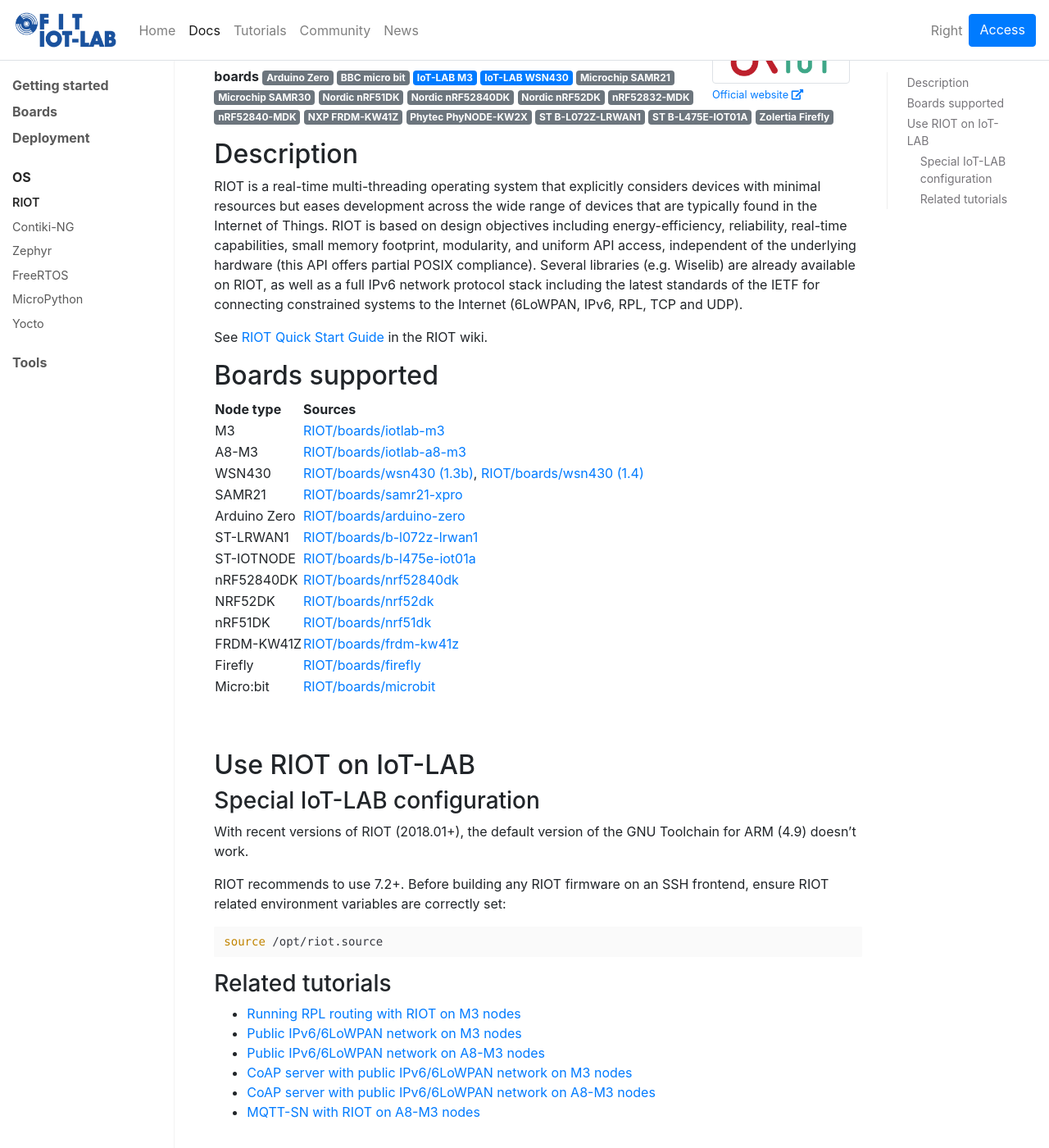
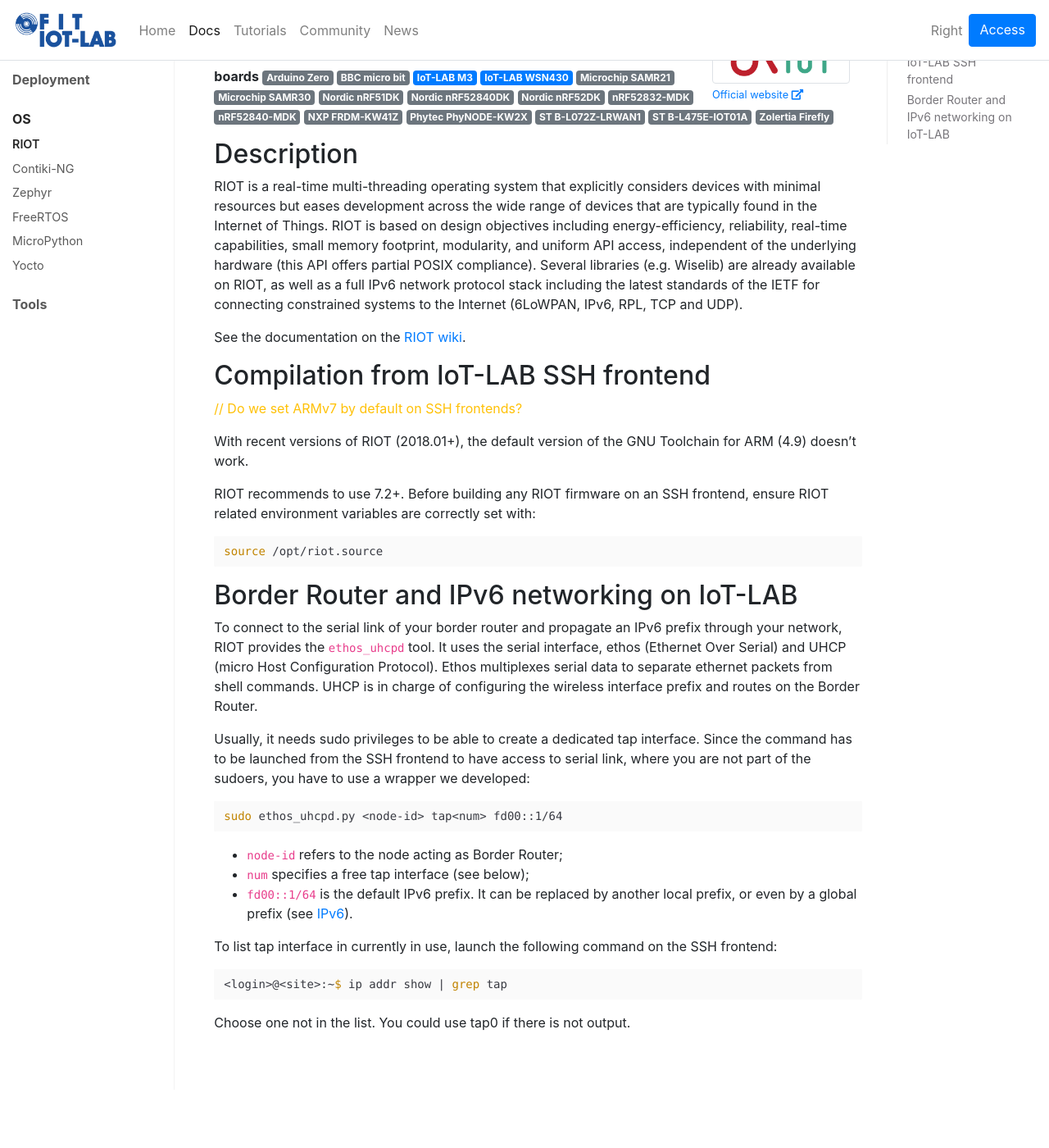
Before and after one commit to iot-lab/iot-lab.github.io, a Jekyll site: the page built from docs/os/riot.md, in a window 1280 px wide and 1400 px high, scrolled down 71 px. Shown: the whole window at 82% size. Built offline with Jekyll 4.4.1, drawn with Linux system fonts in a browser that asks for light colours; after the commit the page ends 1362 px from its top, so only the background shows below that.

Commit message:
docs/riot: increment

````diff
--- a/docs/os/riot.md
+++ b/docs/os/riot.md
@@ -16,47 +16,39 @@
 IETF for connecting constrained systems to the Internet (6LoWPAN, IPv6, RPL, TCP
 and UDP).
 
-See [RIOT Quick Start Guide](https://github.com/RIOT-OS/RIOT/wiki/Quick-Start-Guide) in the RIOT wiki.
+See the documentation on the [RIOT wiki](https://github.com/RIOT-OS/RIOT/wiki).
 
-## Boards supported
+## Compilation from IoT-LAB SSH frontend
 
-Node type    |  Sources
------------     |  ----------
- M3             |  [RIOT/boards/iotlab-m3](https://github.com/RIOT-OS/RIOT/tree/master/boards/iotlab-m3)
- A8-M3          |  [RIOT/boards/iotlab-a8-m3](https://github.com/RIOT-OS/RIOT/tree/master/boards/iotlab-a8-m3)
- WSN430         |  [RIOT/boards/wsn430 (1.3b)](https://github.com/RIOT-OS/RIOT/tree/master/boards/wsn430-v1_3b), [RIOT/boards/wsn430 (1.4)](https://github.com/RIOT-OS/RIOT/tree/master/boards/wsn430-v1_4)
- SAMR21         |  [RIOT/boards/samr21-xpro](https://github.com/RIOT-OS/RIOT/tree/master/boards/samr21-xpro)
- Arduino Zero   |  [RIOT/boards/arduino-zero](https://github.com/RIOT-OS/RIOT/tree/master/boards/arduino-zero)
- ST-LRWAN1      |  [RIOT/boards/b-l072z-lrwan1](https://github.com/RIOT-OS/RIOT/tree/master/boards/b-l072z-lrwan1)
- ST-IOTNODE     |  [RIOT/boards/b-l475e-iot01a](https://github.com/RIOT-OS/RIOT/tree/master/boards/b-l475e-iot01a)
- nRF52840DK     |  [RIOT/boards/nrf52840dk](https://github.com/RIOT-OS/RIOT/tree/master/boards/nrf52840dk)
- NRF52DK        |  [RIOT/boards/nrf52dk](https://github.com/RIOT-OS/RIOT/tree/master/boards/nrf52dk)
- nRF51DK        |  [RIOT/boards/nrf51dk](https://github.com/RIOT-OS/RIOT/tree/master/boards/nrf51dk)
- FRDM-KW41Z     |  [RIOT/boards/frdm-kw41z](https://github.com/RIOT-OS/RIOT/tree/master/boards/frdm-kw41z)
- Firefly        |  [RIOT/boards/firefly](https://github.com/RIOT-OS/RIOT/tree/master/boards/firefly)
- Micro:bit      |  [RIOT/boards/microbit](https://github.com/RIOT-OS/RIOT/tree/master/boards/microbit)
-
-<br/><br/>
-
-## Use RIOT on IoT-LAB
-
-### Special IoT-LAB configuration
+// Do we set ARMv7 by default on SSH frontends?
+{: .text-warning }
 
 With recent versions of RIOT (2018.01+), the default version of the GNU
 Toolchain for ARM (4.9) doesn't work.
 
 RIOT recommends to use 7.2+. Before building any RIOT firmware on an SSH
-frontend, ensure RIOT related environment variables are correctly set:
+frontend, ensure RIOT related environment variables are correctly set with:
 
 ```sh
 source /opt/riot.source
 ```
 
-### Related tutorials
+## Border Router and IPv6 networking on IoT-LAB
 
-* [Running RPL routing with RIOT on M3 nodes](https://www.iot-lab.info/tutorials/rpl-riot)
-* [Public IPv6/6LoWPAN network on M3 nodes](https://www.iot-lab.info/tutorials/riot-public-ipv66lowpan-network-with-m3-nodes/)
-* [Public IPv6/6LoWPAN network on A8-M3 nodes](https://www.iot-lab.info/tutorials/riot-public-ipv66lowpan-network-with-a8-m3-nodes/)
-* [CoAP server with public IPv6/6LoWPAN network on M3 nodes](https://www.iot-lab.info/tutorials/coap-using-riot-with-m3-nodes)
-* [CoAP server with public IPv6/6LoWPAN network on A8-M3 nodes](https://www.iot-lab.info/tutorials/coap-riot-with-a8-m3-nodes/)
-* [MQTT-SN with RIOT on A8-M3 nodes](https://www.iot-lab.info/tutorials/mqtt-sn-using-riot-with-a8-m3-nodes)
+To connect to the serial link of your border router and propagate an IPv6 prefix through your network, RIOT provides the `ethos_uhcpd` tool. It uses the serial interface, ethos (Ethernet Over Serial) and UHCP (micro Host Configuration Protocol). Ethos multiplexes serial data to separate ethernet packets from shell commands. UHCP is in charge of configuring the wireless interface prefix and routes on the Border Router.
+
+Usually, it needs sudo privileges to be able to create a dedicated tap interface. Since the command has to be launched from the SSH frontend to have access to serial link, where you are not part of the sudoers, you have to use a wrapper we developed:
+
+```bash
+sudo ethos_uhcpd.py <node-id> tap<num> fd00::1/64
+```
+
+- `node-id` refers to the node acting as Border Router;
+- `num` specifies a free tap interface (see below);
+- `fd00::1/64` is the default IPv6 prefix. It can be replaced by another local prefix, or even by a global prefix (see [IPv6]({{ '/docs/getting-started/ipv6' | relative_url }})).
+
+To list tap interface in currently in use, launch the following command on the SSH frontend:
+```bash
+<login>@<site>:~$ ip addr show | grep tap
+```
+Choose one not in the list. You could use tap0 if there is not output.
````
